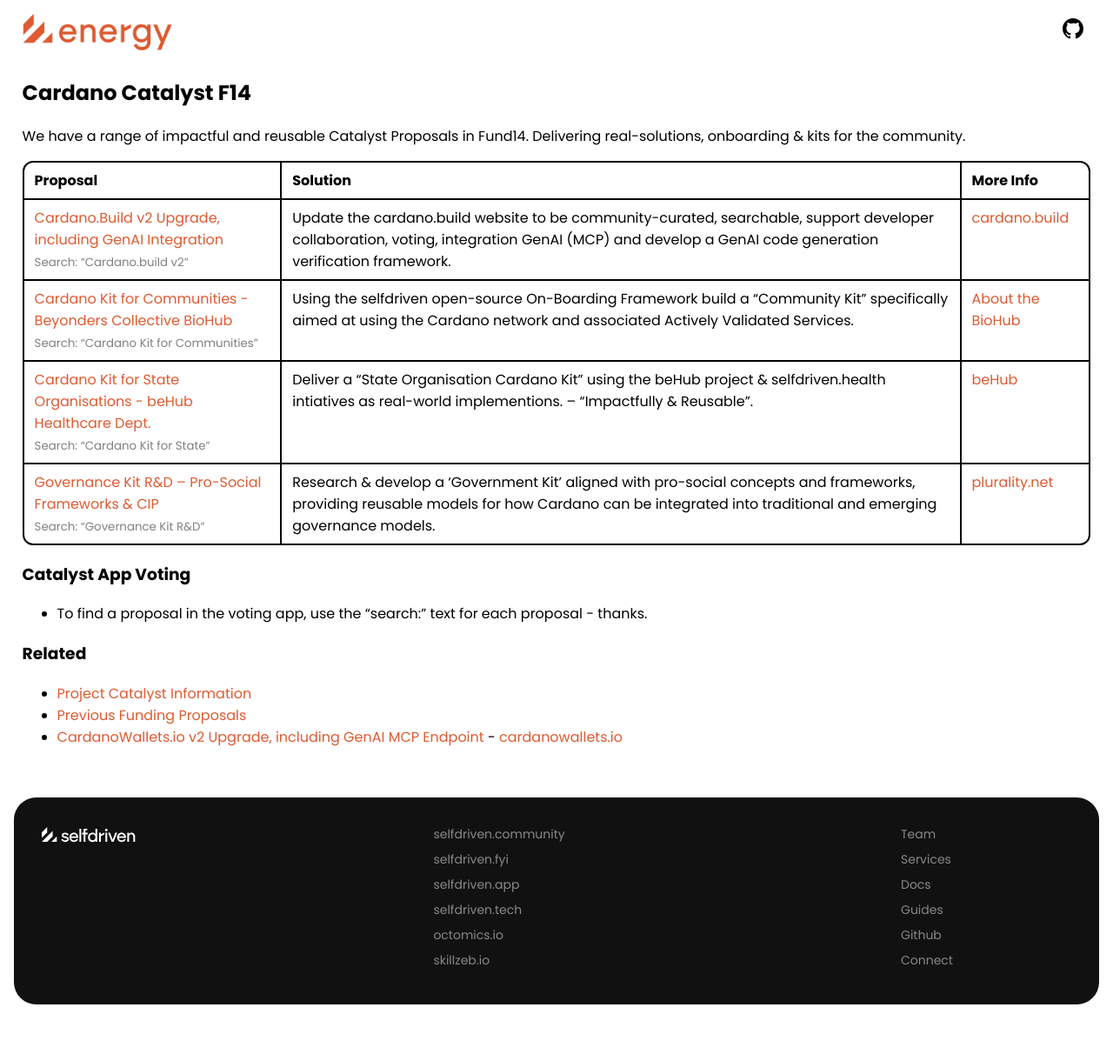
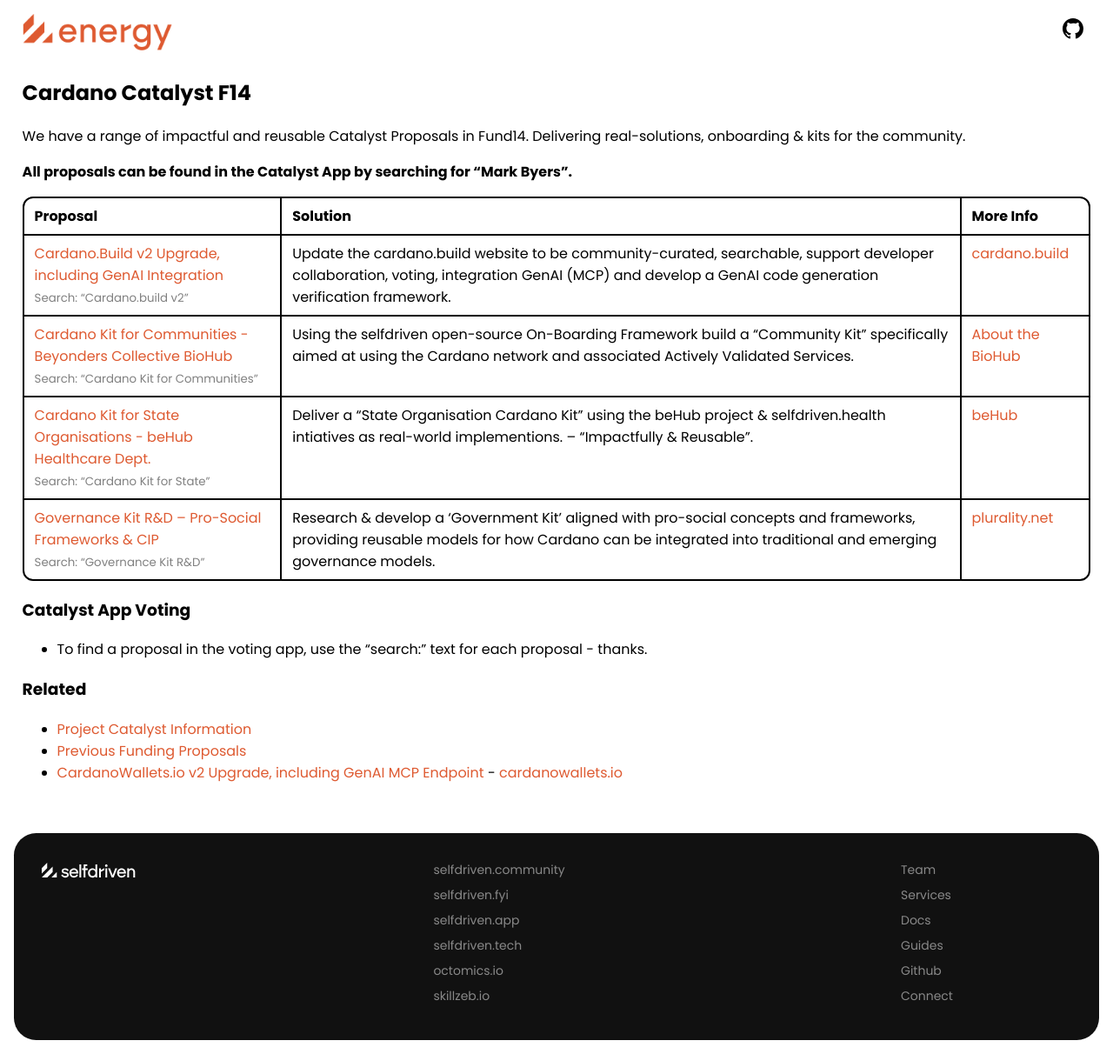
Before and after one commit to selfdriven-engagement/selfdriven-energy, a Jekyll site: the page built from docs/pages/cardano-catalyst.md, in a window 1280 px wide. Shown: the whole page at 87% size. Built offline with Jekyll 4.4.1, drawn with Linux system fonts in a browser that asks for light colours; before the commit the page ends 1171 px from its top, so only the background shows below that.

Commit message:
Update cardano-catalyst.md

```diff
--- a/docs/pages/cardano-catalyst.md
+++ b/docs/pages/cardano-catalyst.md
@@ -7,6 +7,8 @@ permalink: /cardano-catalyst/
 ## Cardano Catalyst F14
 
 We have a range of impactful and reusable Catalyst Proposals in Fund14. Delivering real-solutions, onboarding & kits for the community.
+
+**All proposals can be found in the Catalyst App by searching for "Mark Byers".**
 
 | Proposal | Solution | More Info |
 |:----------|:----------|:-------|
```
